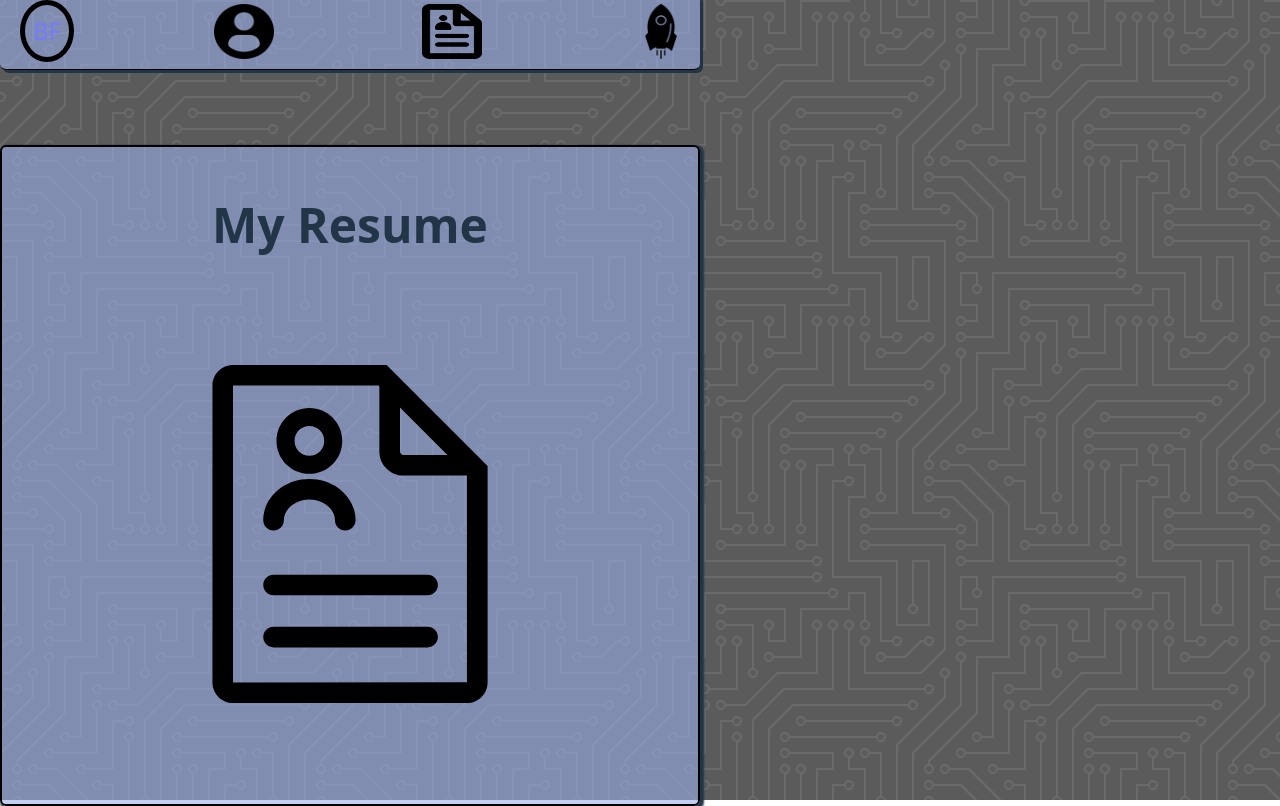
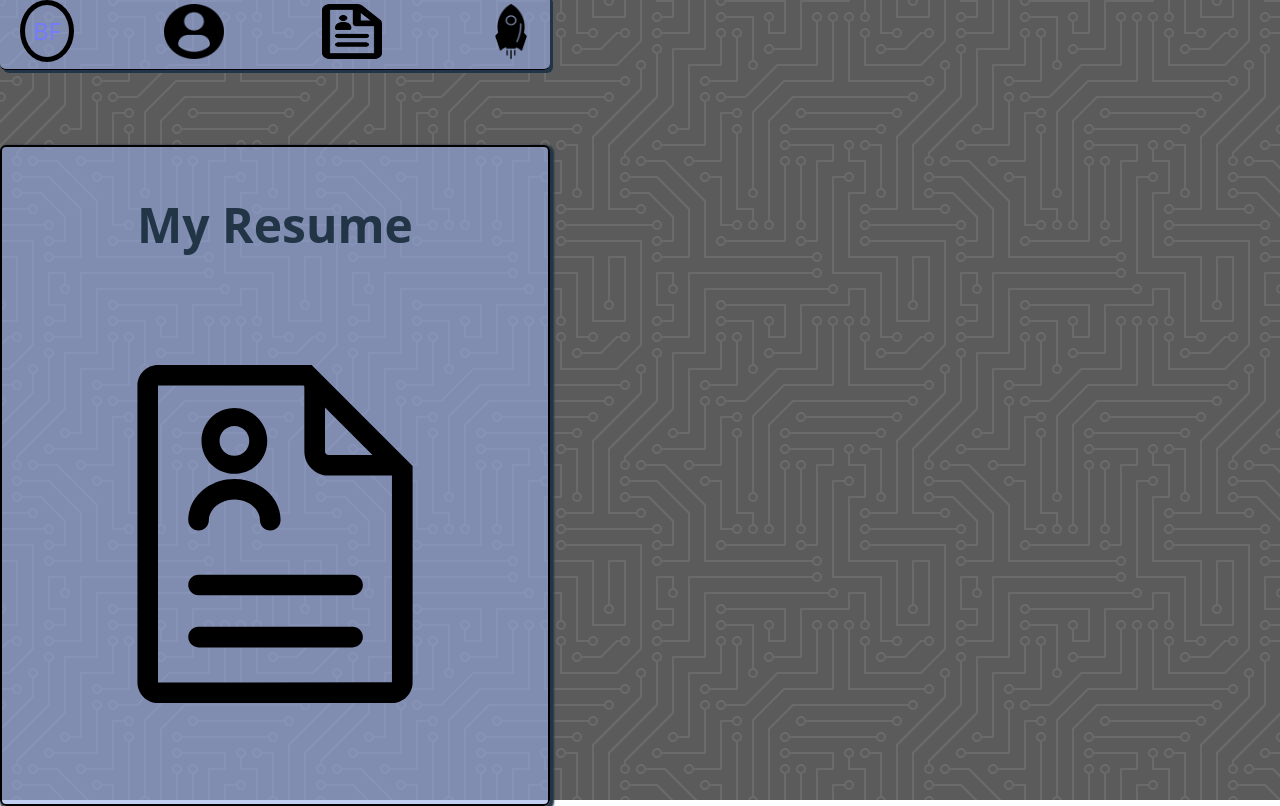
Before and after one commit to bfloyd14/brendan-floyd-profile, a React (Vite) app: page /resume in a window 1280 px wide. Built offline with nearby package versions, Linux system fonts and the light colour scheme.

Commit message:
update sizing on resume container.

```diff
--- a/src/pages/Resume/Resume.module.css
+++ b/src/pages/Resume/Resume.module.css
@@ -15,7 +15,7 @@
   box-shadow: 2px 2px 2px 2px;
   padding: 20px 0 20px 0;
   margin-top: 75px;
-  width: 700px;
+  width: 550px;
   background-color: rgba(153, 175, 235, 0.6);
 }
 
```
